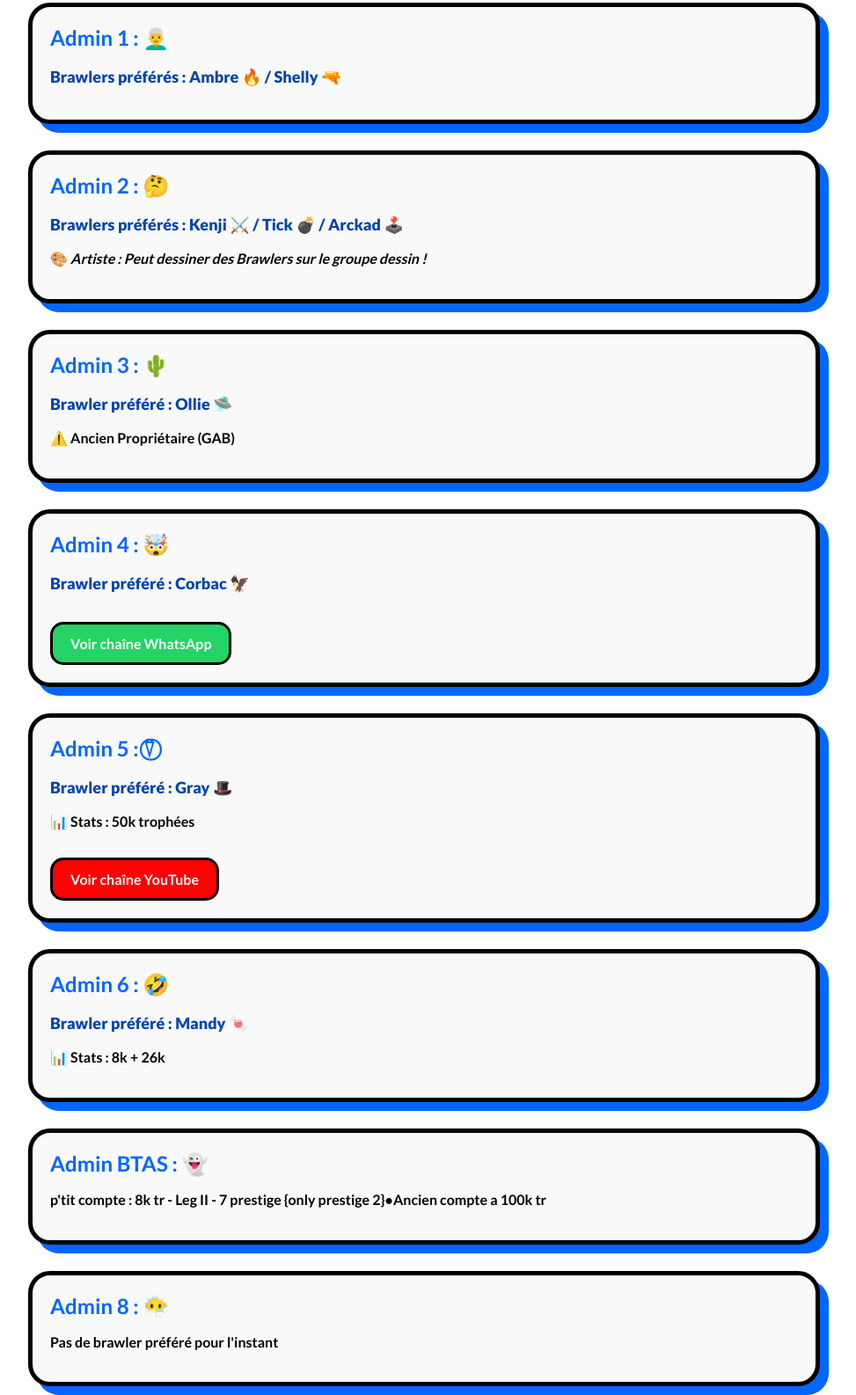
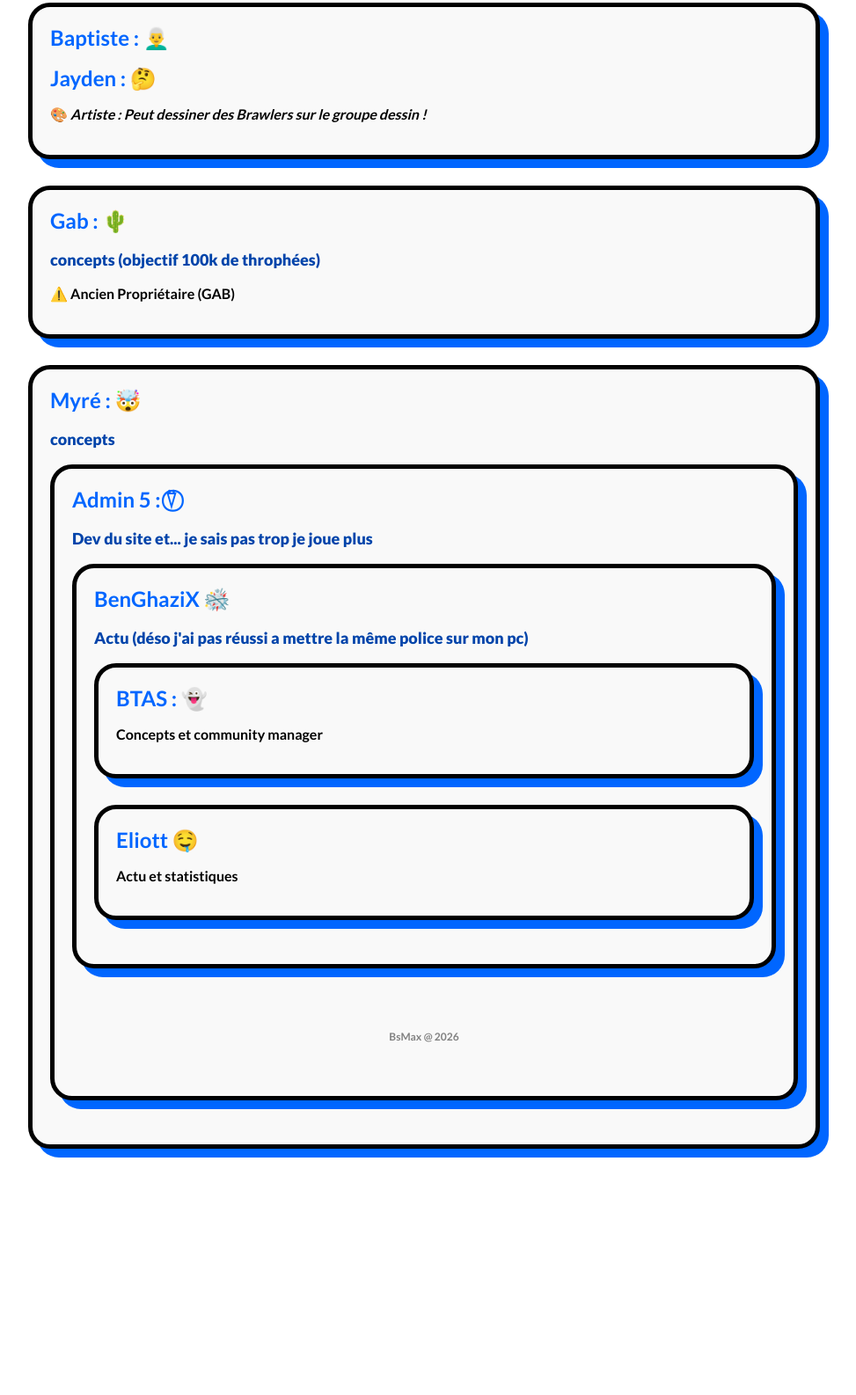
Before and after one commit to McAlex4031/Bs-Max, a plain HTML site: page staff.html in a window 1280 px wide. Shown: the part 421-2007 px from the top of the page at 88% size, without its empty margins (158-1131 px from the left). After the commit the page ends 1787 px from the top, so only its background shows below. Drawn offline with Linux system fonts and the light colour scheme.

Commit message:
Update staff.html

```diff
--- a/staff.html
+++ b/staff.html
@@ -119,49 +119,41 @@
         </div>
 
         <div class="staff-card">
-            <h2>Admin 1 : 👨‍🦳</h2>
-            <p class="brawler-fav">Brawlers préférés : Ambre 🔥 / Shelly 🔫</p>
+            <h2>Baptiste : 👨‍🦳</h2>
+            <p class="Le voir actif = jouer au loto</p>
         </div>
 
         <div class="staff-card">
-            <h2>Admin 2 : 🤔</h2>
-            <p class="brawler-fav">Brawlers préférés : Kenji ⚔️ / Tick 💣 / Arckad 🕹️</p>
+            <h2>Jayden : 🤔</h2>
             <p>🎨 <i>Artiste : Peut dessiner des Brawlers sur le groupe dessin !</i></p>
         </div>
 
         <div class="staff-card">
-            <h2>Admin 3 : 🌵</h2>
-            <p class="brawler-fav">Brawler préféré : Ollie 🛸</p>
+            <h2>Gab : 🌵</h2>
+            <p class="brawler-fav">concepts (objectif 100k de throphées)</p>
             <p>⚠️ <b>Ancien Propriétaire (GAB)</b></p>
         </div>
 
         <div class="staff-card">
-            <h2>Admin 4 : 🤯</h2>
-            <p class="brawler-fav">Brawler préféré : Corbac 🦅</p>
-            <a href="https://whatsapp.com/channel/0029VbBEOfJ2P59orCpaZx1Z" class="btn-wa">Voir chaîne WhatsApp</a>
+            <h2>Myré : 🤯</h2>
+            <p class="brawler-fav">concepts</p>
+
+        <div class="staff-card">
+            <h2>Admin 5 : ⍢⃝</h2>
+            <p class="brawler-fav">Dev du site et... je sais pas trop je joue plus</p>
+
+        <div class="staff-card">
+            <h2>BenGhaziX 🫯</h2>
+            <p class="brawler-fav"> Actu (déso j'ai pas réussi a mettre la même police sur mon pc) </p>
+
+        <div class="staff-card">
+            <h2>BTAS : 👻</h2>
+            <p>Concepts et community manager</p>
         </div>
 
         <div class="staff-card">
-            <h2>Admin 5 : ⍢⃝</h2>
-            <p class="brawler-fav">Brawler préféré : Gray 🎩</p>
-            <p>📊 <b>Stats :</b> 50k trophées</p>
-            <a href="https://youtube.com/@mcale.x" class="btn-wa" style="background: #FF0000;">Voir chaîne YouTube</a>
-        </div>
-
-        <div class="staff-card">
-            <h2>Admin 6 : 🤣</h2>
-            <p class="brawler-fav">Brawler préféré : Mandy 🍬</p>
-            <p>📊 <b>Stats :</b> 8k + 26k</p>
-        </div>
-
-        <div class="staff-card">
-            <h2>Admin BTAS : 👻</h2>
-            <p>p'tit compte : 8k tr - Leg II - 7 prestige {only prestige 2}●Ancien compte a 100k tr</p>
-        </div>
-
-        <div class="staff-card">
-            <h2>Admin 8 : 😶‍🌫️ </h2>
-            <p>Pas de brawler préféré pour l'instant</p>
+            <h2>Eliott 🤤</h2>
+            <p>Actu et statistiques</p>
         </div>
 
     </div>
```
